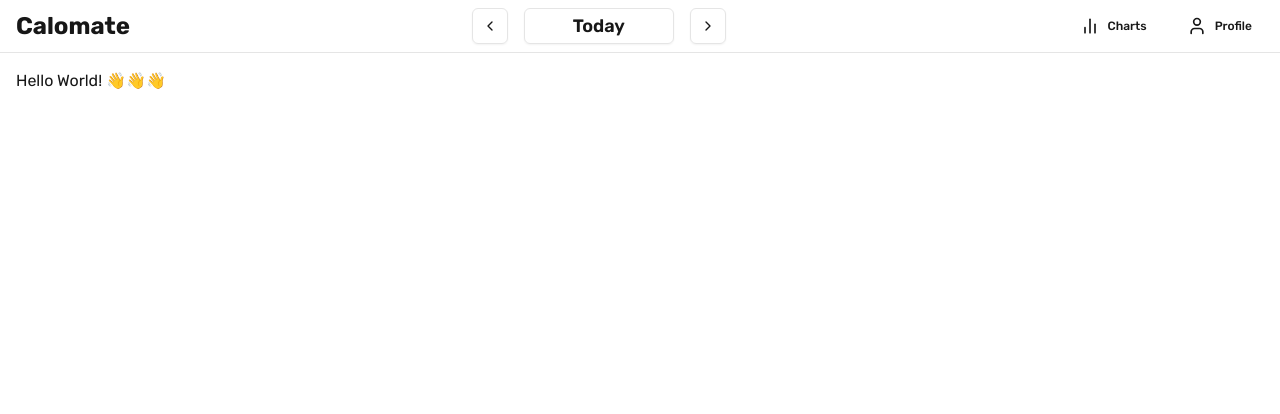
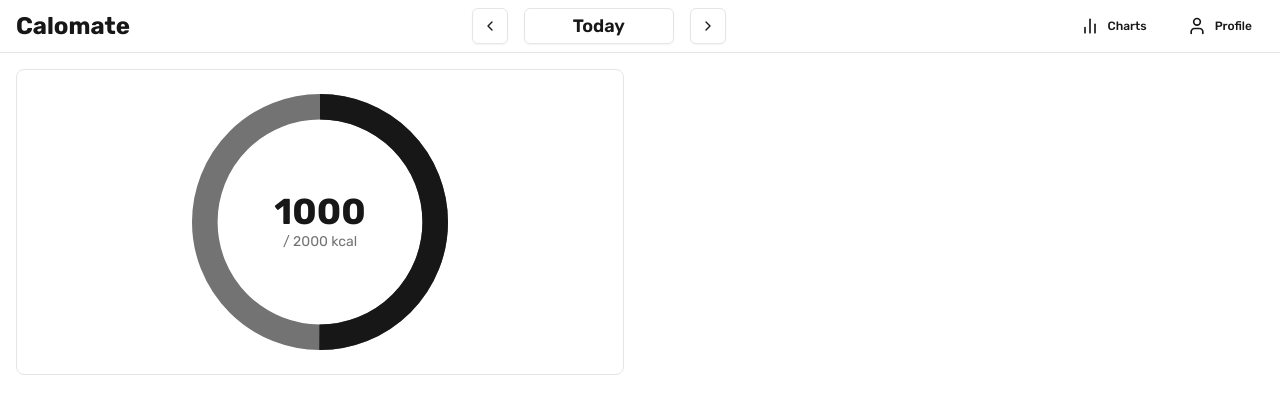
Before and after one commit to DudychMarian/Calomate, a Next.js app: page / in a window 1280 px wide. Shown: the top 414 px of the page. Built offline with nearby package versions, Linux system fonts and the light colour scheme.

Commit message:
Add CalorieChart component + context for currentDate

```diff
--- a/src/app/layout.tsx
+++ b/src/app/layout.tsx
@@ -2,6 +2,7 @@ import type { Metadata } from "next";
 import { Rubik } from 'next/font/google'
 
 import { Navbar } from '@/components/Navbar';
+import { DateProvider } from '@/context/DateContext';
 
 import "./globals.css";
 
@@ -22,6 +23,7 @@ export default function RootLayout({
   children: React.ReactNode;
 }>) {
   return (
+    <DateProvider>
       <html lang="en">
         <body className={`${font.className} min-h-screen bg-background`}>
           <Navbar />
@@ -30,5 +32,6 @@ export default function RootLayout({
           </main>
         </body>
       </html>
+    </DateProvider>
   );
 }
--- a/src/app/page.tsx
+++ b/src/app/page.tsx
@@ -1,5 +1,35 @@
+"use client";
+
+import { motion, AnimatePresence } from "framer-motion"
+import { useDate } from '@/context/DateContext';
+import { CalorieChart } from '@/components/CalorieChart';
+
 export default function Home() {
+  const { currentDate } = useDate();
+
+  const calories = {
+    limit: 2000,
+    current: 1000
+  } // TODO: get from API
+
   return (
-    <div>Hello World! 👋👋👋</div>
+    <AnimatePresence mode="wait">
+      <motion.div
+        key={currentDate.join('-')}
+        initial={{ opacity: 0, y: 20 }}
+        animate={{ opacity: 1, y: 0 }}
+        exit={{ opacity: 0, y: -20 }}
+        transition={{ duration: 0.3 }}
+        className="flex flex-col md:flex-row gap-8"
+      >
+        <div className="md:w-1/2 space-y-8">
+              <div className="border rounded-lg p-6 space-y-8">
+                <CalorieChart limit={calories.limit} current={calories.current} />
+              </div>
+            </div>
+            <div className="md:w-1/2">
+            </div>
+      </motion.div>
+    </AnimatePresence>
   );
 }
--- /dev/null
+++ b/src/components/CalorieChart.tsx
@@ -0,0 +1,48 @@
+import { motion } from 'framer-motion'
+
+export type CalorieChartProps = { limit: number, current: number }
+
+export function CalorieChart({ limit, current }: CalorieChartProps) {
+  const percentage = (current / limit) * 100
+
+  return (
+    <div className="relative w-64 h-64 mx-auto">
+      <svg className="w-full h-full" viewBox="0 0 100 100">
+        <circle
+          className="text-muted-foreground"
+          strokeWidth="10"
+          stroke="currentColor"
+          fill="transparent"
+          r="45"
+          cx="50"
+          cy="50"
+        />
+        <motion.circle
+          className="text-primary"
+          strokeWidth="10"
+          stroke="currentColor"
+          fill="transparent"
+          r="45"
+          cx="50"
+          cy="50"
+          initial={{ strokeDasharray: "0 283" }}
+          animate={{ strokeDasharray: `${percentage * 2.83} 283` }}
+          transition={{ duration: 0.5 }}
+          transform="rotate(-90 50 50)"
+        />
+      </svg>
+      <div className="absolute inset-0 flex flex-col items-center justify-center">
+        <motion.span
+          className="text-4xl font-bold"
+          key={current}
+          initial={{ scale: 0.8, opacity: 0 }}
+          animate={{ scale: 1, opacity: 1 }}
+          transition={{ type: "spring", stiffness: 300, damping: 25 }}
+        >
+          {current}
+        </motion.span>
+        <span className="text-sm text-muted-foreground">/ {limit} kcal</span>
+      </div>
+    </div>
+  )
+}
--- a/src/components/DateSwitch.tsx
+++ b/src/components/DateSwitch.tsx
@@ -10,28 +10,20 @@ import {
   PopoverContent,
   PopoverTrigger,
 } from "@/components/ui/popover"
-
-export type CalendarDay = [year: number, month: number, day: number]
-
-const dateToCalendarDay = (date: Date): CalendarDay => [
-  date.getFullYear(),
-  date.getMonth() + 1,
-  date.getDate()
-]
-
-const calendarDayToDate = ([year, month, day]: CalendarDay): Date =>
-  new Date(year, month - 1, day)
+import { CalendarDay, calendarDayToDate, dateToCalendarDay } from '@/lib/calendar'
+import { useDate } from '@/context/DateContext'
 
 export default function DateSwitch() {
-  const [currentDate, setCurrentDate] = useState<CalendarDay>(dateToCalendarDay(new Date()))
+  const { currentDate, setCurrentDate } = useDate();
+
   const [isCalendarOpen, setIsCalendarOpen] = useState(false)
 
   const goToPreviousDay = useCallback(() => {
-    setCurrentDate((prevDate) => dateToCalendarDay(subDays(calendarDayToDate(prevDate), 1)))
+    setCurrentDate((prevDate: CalendarDay) => dateToCalendarDay(subDays(calendarDayToDate(prevDate), 1)))
   }, [])
 
   const goToNextDay = useCallback(() => {
-    setCurrentDate((prevDate) => dateToCalendarDay(addDays(calendarDayToDate(prevDate), 1)))
+    setCurrentDate((prevDate: CalendarDay) => dateToCalendarDay(addDays(calendarDayToDate(prevDate), 1)))
   }, [])
 
   const dateObject = calendarDayToDate(currentDate)
--- /dev/null
+++ b/src/context/DateContext.tsx
@@ -0,0 +1,30 @@
+"use client";
+
+import { CalendarDay, dateToCalendarDay } from '@/lib/calendar';
+import { createContext, useContext, useState, ReactNode } from 'react';
+
+interface DateContextProps {
+  currentDate: CalendarDay;
+  setCurrentDate: (date: any) => void;
+}
+
+const DateContext = createContext<DateContextProps | undefined>(undefined);
+
+export const DateProvider = ({ children }: { children: ReactNode }) => {
+  const [currentDate, setCurrentDate] = useState<CalendarDay>(dateToCalendarDay(new Date()))
+
+
+  return (
+    <DateContext.Provider value={{ currentDate, setCurrentDate }}>
+      {children}
+    </DateContext.Provider>
+  );
+};
+
+export const useDate = () => {
+  const context = useContext(DateContext);
+  if (!context) {
+    throw new Error('useDate must be used within a DateProvider');
+  }
+  return context;
+};
--- /dev/null
+++ b/src/lib/calendar.ts
@@ -0,0 +1,10 @@
+export type CalendarDay = [year: number, month: number, day: number]
+
+export const dateToCalendarDay = (date: Date): CalendarDay => [
+  date.getFullYear(),
+  date.getMonth() + 1,
+  date.getDate()
+]
+
+export const calendarDayToDate = ([year, month, day]: CalendarDay): Date =>
+  new Date(year, month - 1, day)
```
Lines whose indentation alone changed are shown as unchanged.
